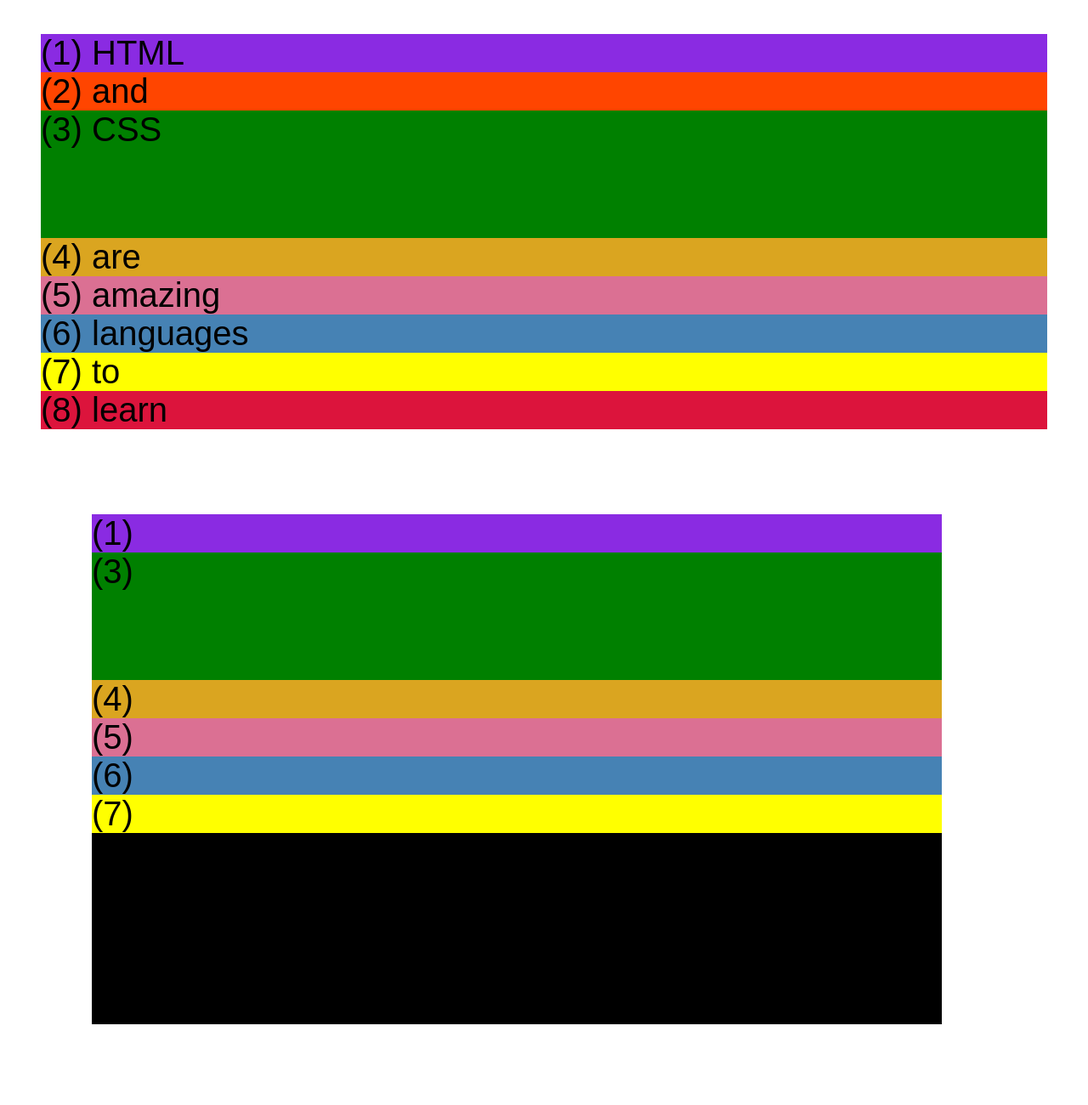
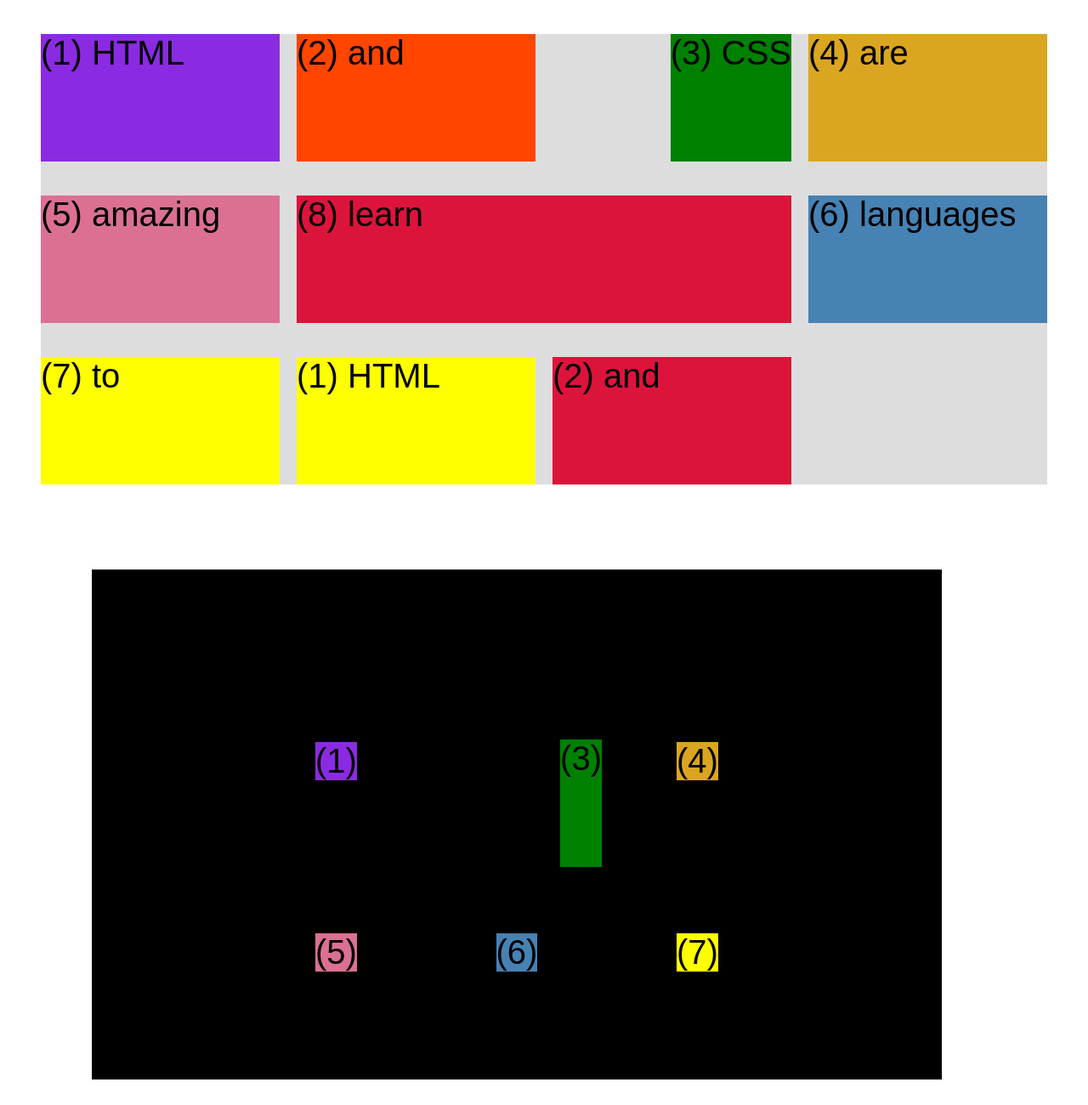
Before and after one commit to shreypilot/CssRevision, a plain HTML site: page Css_fundamental-01/css-grid.html in a window 1280 px wide. Shown: the whole page at 85% size. Drawn offline with Linux system fonts and the light colour scheme.

Commit message:
css grid

```diff
--- a/Css_fundamental-01/css-grid.html
+++ b/Css_fundamental-01/css-grid.html
@@ -31,6 +31,12 @@
       .el--8 {
         background-color: crimson;
       }
+      .el--9{
+        background-color: yellow;
+      }
+      .el--10 {
+        background-color: crimson;
+      }
 
       .container--1 {
         /* STARTER */
@@ -40,8 +46,21 @@
         margin: 40px;
 
         /* CSS GRID */
+        display: grid;
+        /* grid-template-columns: 2fr 1fr 1fr 1fr; */
+        grid-template-columns: repeat(4,1fr);
+        /* grid-template-rows:300px 200px; */
+        grid-template-rows: 1fr 1fr 1fr;
+        /* grid-gap: 30px ; */
+        /* grid-gap or gap same here */
+        /* gap: 30px; */
+        column-gap: 20px;
+        row-gap: 40px;
       }
-
+      .el--8{
+        grid-column: 2/-2;
+        grid-row: 2;
+      }
       .container--2 {
         /* STARTER */
         font-family: sans-serif;
@@ -53,6 +72,22 @@
         height: 600px;
 
         /* CSS GRID */
+        display: grid;
+        grid-template-columns: 125px 200px 125px;
+        grid-template-rows: 250px 100px;
+        /* aligning tracks inside container distribute empty space */
+        /* justify-content: space-between; */
+        justify-content: center;
+        align-content: center;
+        gap: 50px;
+
+        /* aligning items inside cells:moving items around inside cells */
+        align-items: center;
+        justify-items: center;
+      }
+      .el--3{
+        align-self: end;
+        justify-self: end;
       }
     </style>
   </head>
@@ -66,6 +101,9 @@
       <div class="el el--6">(6) languages</div>
       <div class="el el--7">(7) to</div>
       <div class="el el--8">(8) learn</div>
+      <div class="el el--9">(1) HTML</div>
+      <div class="el el--10">(2) and</div>
+
     </div>
 
     <div class="container--2">
```
Also changed, not shown: Css_fundamental-01/index.html (+3 -2 lines), Css_fundamental-01/style.css (+27 -6 lines), css Challenge 1/index.html (+3 -3 lines), css Challenge 1/style.css (+11 -6 lines).
